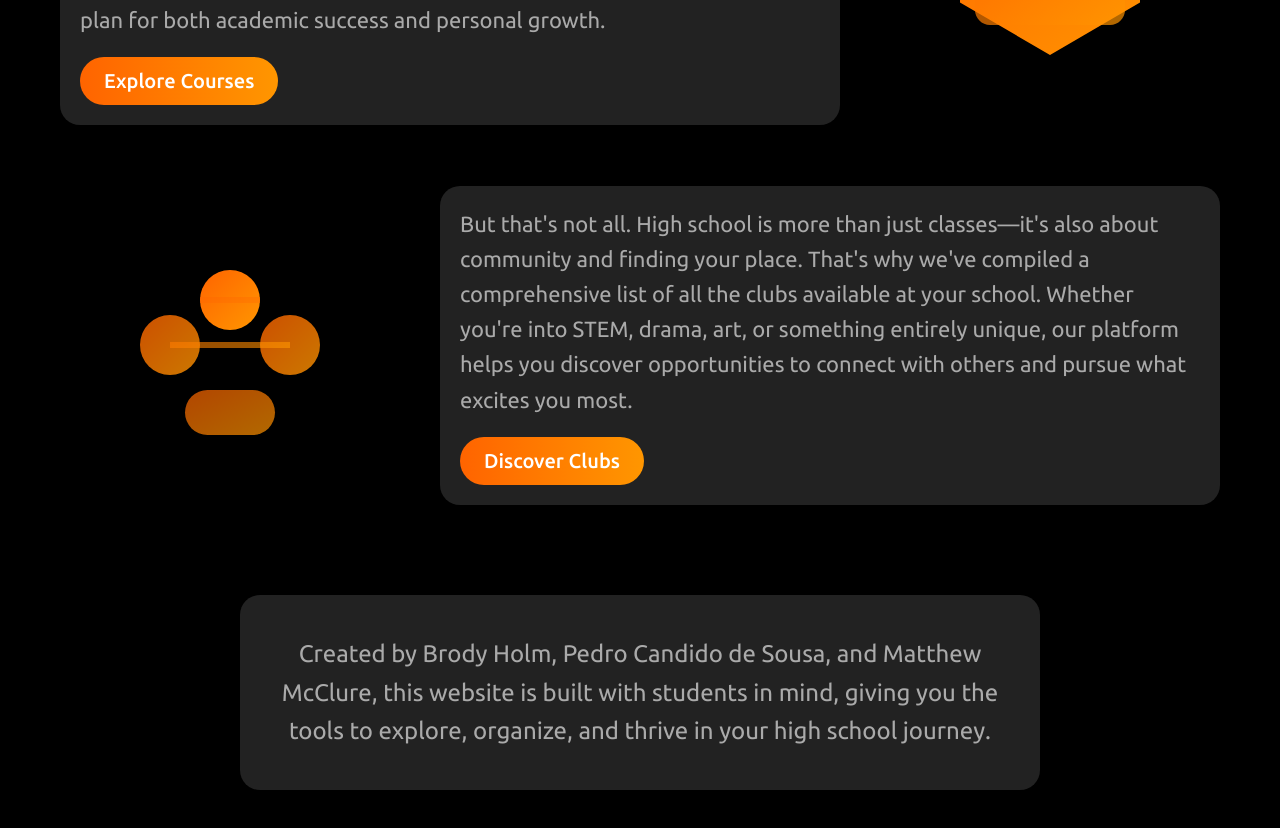
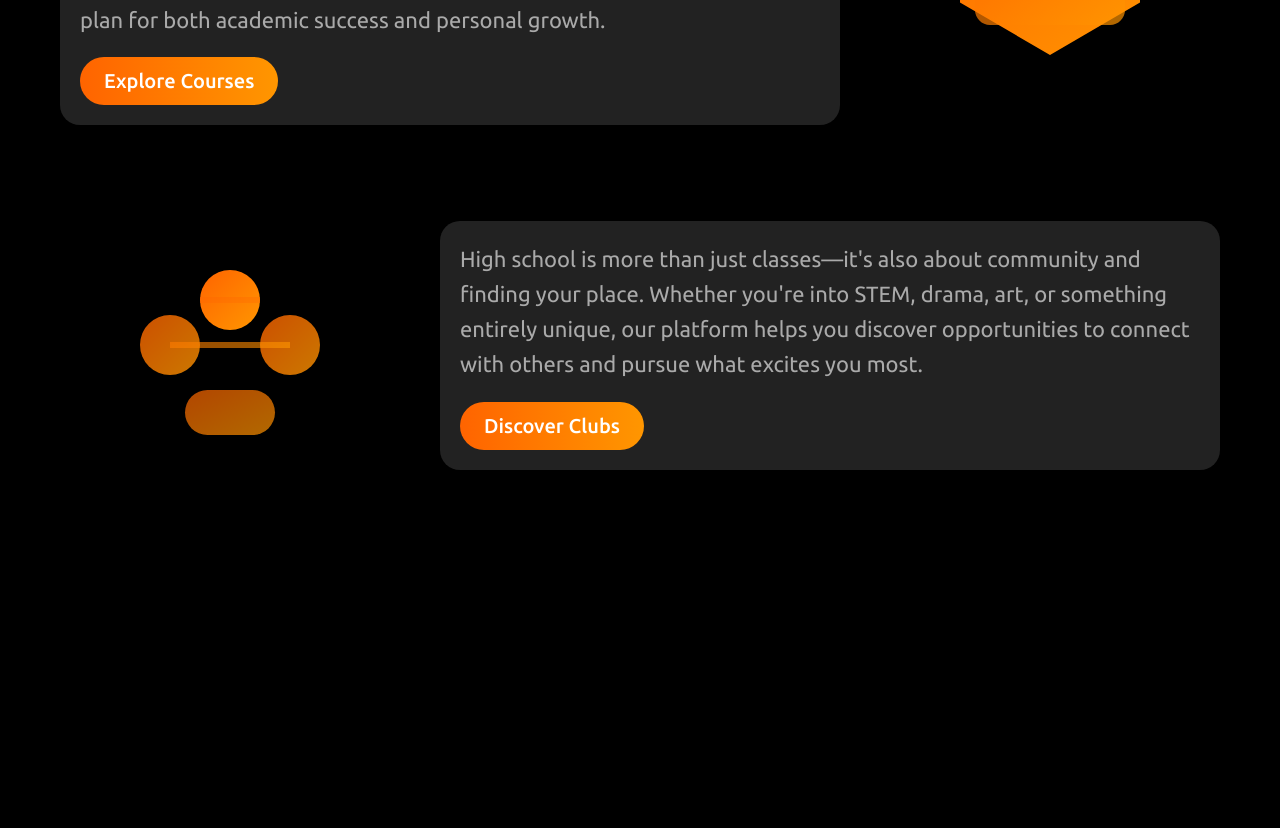
Before and after one commit to NorthvilleEDGE/Mustang-Scholar, a React (Vite) app: page /#/ in a window 1280 px wide. Shown: the part 940-1768 px from the top of the page. After the commit the page ends 1555 px from the top, so only its background shows below. Built offline with nearby package versions, Linux system fonts and the light colour scheme; no server answers.

Commit message:
Removed giving credit to us individually

```diff
--- a/src/pages/Home.tsx
+++ b/src/pages/Home.tsx
@@ -62,9 +62,8 @@ function Home() {
         <div className="clubs-container">
           <div className="text-content">
             <p>
-              But that's not all. High school is more than just classes—it's also about community and
-              finding your place. That's why we've compiled a comprehensive list of all the clubs available
-              at your school. Whether you're into STEM, drama, art, or something entirely unique, our
+              High school is more than just classes—it's also about community and
+              finding your place. Whether you're into STEM, drama, art, or something entirely unique, our
               platform helps you discover opportunities to connect with others and pursue what excites you most.
             </p>
             <Link to="/clubs" className="action-button">
@@ -96,16 +95,6 @@ function Home() {
           </div>
         </div>
       </section>
-
-      <section className="creators-section">
-        <div className="content-box">
-          <p>
-            Created by Brody Holm, Pedro Candido de Sousa, and Matthew McClure, this website is built
-            with students in mind, giving you the tools to explore, organize, and thrive in your high
-            school journey.
-          </p>
-        </div>
-      </section>
     </div>
   );
 }
--- a/src/styles/HomeStyle.css
+++ b/src/styles/HomeStyle.css
@@ -130,16 +130,6 @@
     transform: scale(1.02);
 }
 
-.creators-section {
-    margin: 60px 0;
-    text-align: center;
-}
-
-.creators-section .content-box {
-    max-width: 800px;
-    margin: 0 auto;
-}
-
 .button-container {
     display: flex;
     justify-content: center;
```
